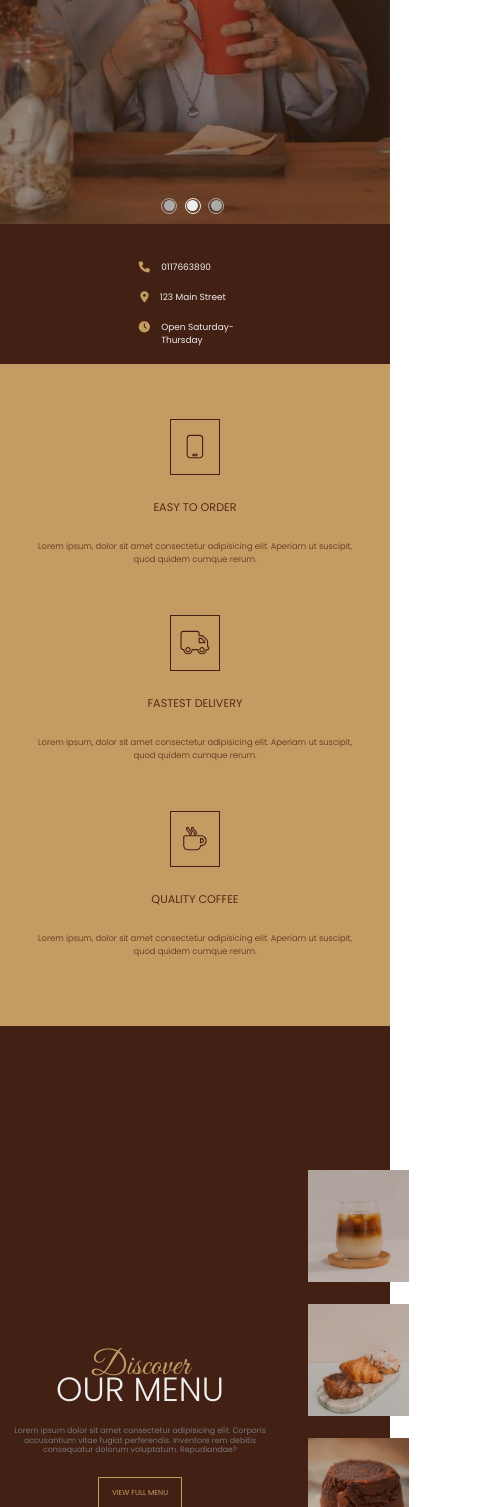
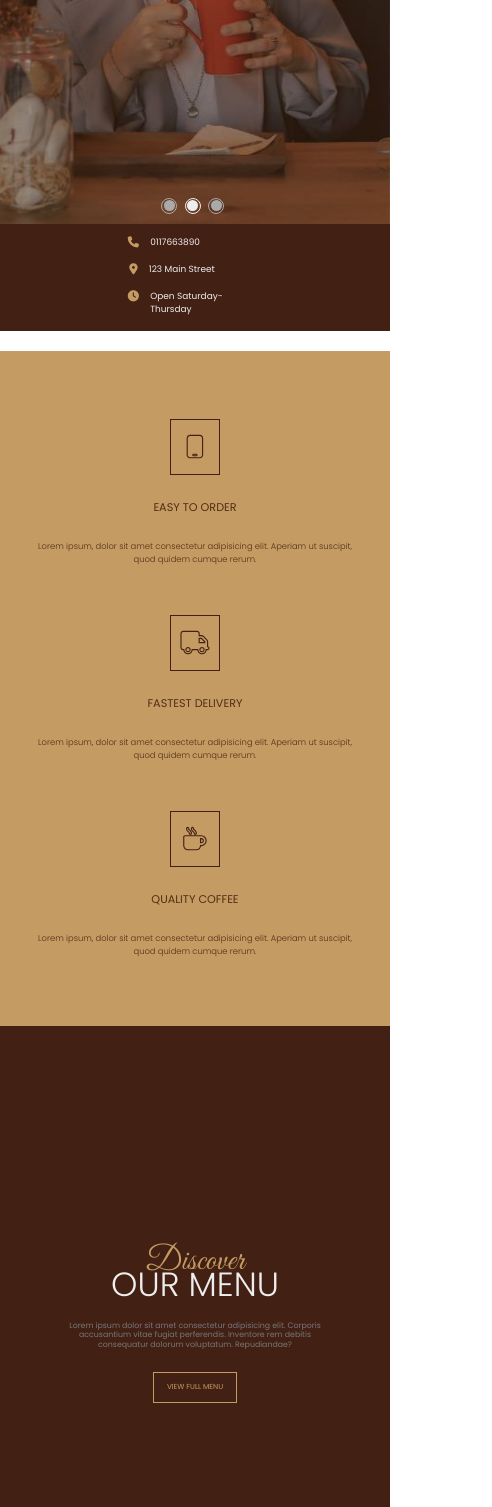
Before and after one commit to haagrelbanna/Coffee-Shop---Web-Development-Project-2024, a plain HTML site: page index.html in a window 390 px wide. Shown: the part 493-2000 px from the top of the page, 492 px wide, since content can reach past the window. Drawn offline with nearby package versions, Linux system fonts and the light colour scheme.

Commit message:
Update style.css

```diff
--- a/style.css
+++ b/style.css
@@ -665,7 +665,7 @@
   }
   .menu-img-wrapper {
     width: 18rem;
-      height: 20rem;
+    height: 18rem;
   }
 
   .customers {
@@ -708,12 +708,8 @@
   .landing-contact div span:nth-child(2) {
     display: none;
   }
-
-    .menu {
-      height: 95vh;
-    }
   .menu-right {
-      display: flex;
+    display: none;
   }
 
   .menu-left {
@@ -747,7 +743,6 @@
   }
 
   .contact {
-      padding-top: 22px;
     height: 80%;
   }
 
@@ -768,9 +763,7 @@
   }
 
   .landing-contact {
-      padding-top: 22px;
-      padding-left: 22px;
-      height: 25rem;
+    height: 19rem;
     flex-direction: column;
     align-items: center;
   }
@@ -789,7 +782,7 @@
   }
 
   .customers {
-      height: 90vh;
+    height: 110vh;
   }
 }
 
@@ -797,7 +790,6 @@
   .logo {
     display: none;
   }
-
 
   .input-group input,
   textarea,
```
Lines whose indentation alone changed are shown as unchanged.
